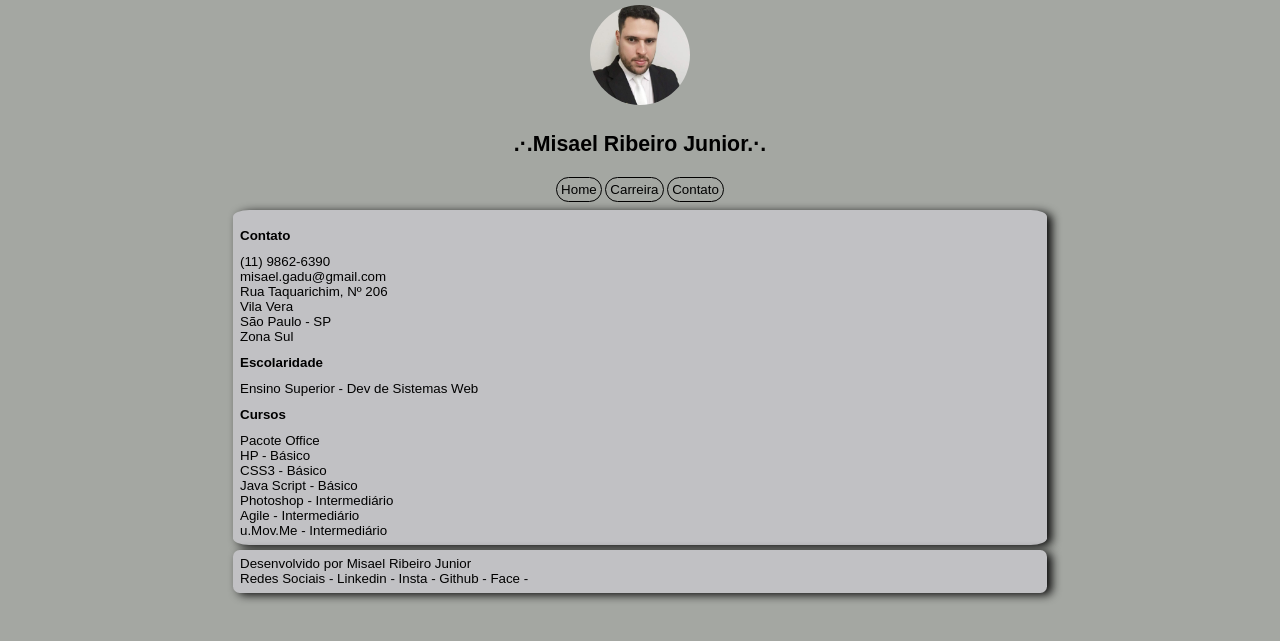
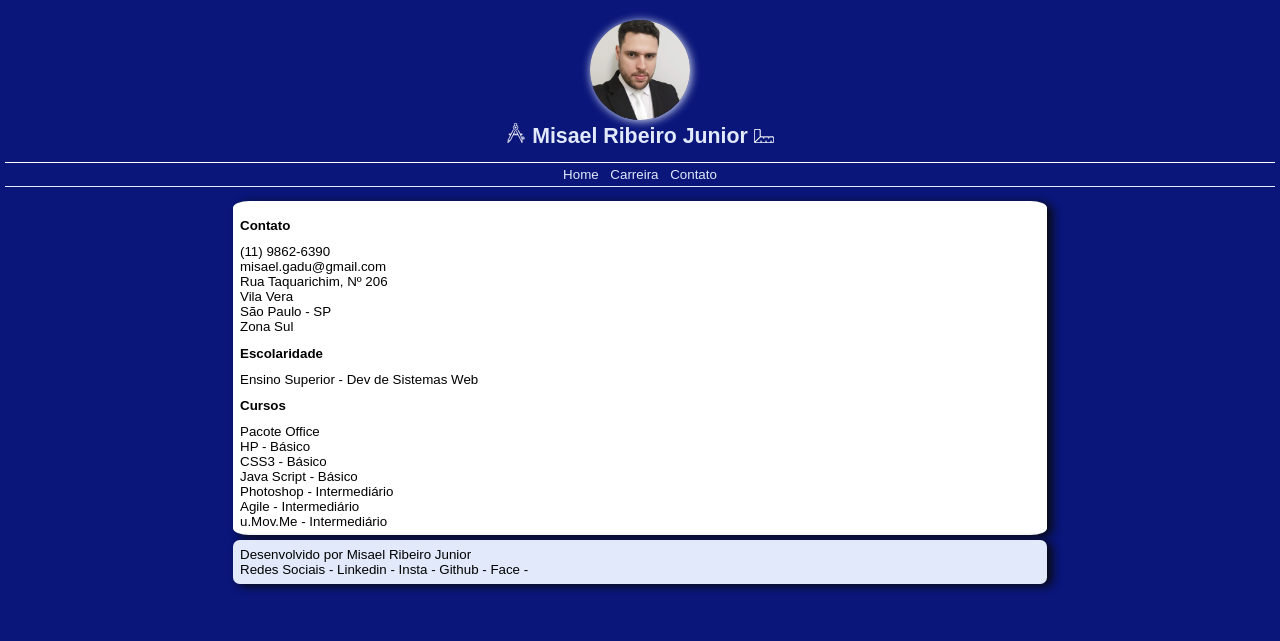
Before and after one commit to misaelrib/projetos, a PHP site: the page made by Curriculo online/info.html in a window 1280 px wide. Shown: the top 641 px of the page. Run offline with PHP 8.4, Linux system fonts and the light colour scheme.

Commit message:
Alterações
Mudanças no menu, add paleta de cores e outras mudanças

```diff
--- a/Curriculo online/index.html
+++ b/Curriculo online/index.html
@@ -5,13 +5,13 @@
 	<meta http-equiv="X-UA-Compatible" content="IE=edge">
 	<meta name="viewport" content="width=device-width, initial-scale=1.0">
 	<link rel="stylesheet" href="style.css">
-	<title>.·. Misael Ribeiro Junior .·.</title>
+	<title>Misael Ribeiro Junior</title>
 </head>
 <body>
 
 <header>
 	<div class="foto_perfil"  ><img src="Imagens/foto_perfil.jpg" alt="" id="foto_perfil"></div>
-	<h1 class="nome">.·.Misael Ribeiro Junior.·.</h1>
+	<h1 class="nome"><img src="Imagens/compasso-de-desenho.png" alt=""> Misael Ribeiro Junior <img src="Imagens/esquadro.png" alt=""></h1>
 </header>
 
 <nav>
--- a/Curriculo online/info.html
+++ b/Curriculo online/info.html
@@ -11,17 +11,16 @@
 
 	<header>
 		<div class="foto_perfil"  ><img src="Imagens/foto_perfil.jpg" alt="" id="foto_perfil"></div>
-<h1 class="nome">.·.Misael Ribeiro Junior.·.</h1>
+		<h1 class="nome"><img src="Imagens/compasso-de-desenho.png" alt=""> Misael Ribeiro Junior <img src="Imagens/esquadro.png" alt=""></h1>
+	</header>
 
 	<nav>
 		<ul id="menu">
 		<li> <a href="index.html" rel="noopener noreferrer">Home</a></li>
 		<li> <a href="carreira.html" rel="noopener noreferrer">Carreira</a> </li>
-	<li> <a href="info.html" rel="noopener noreferrer">Contato</a></ul></li>
+		<li> <a href="info.html" rel="noopener noreferrer">Contato</a></li>
 		</ul>
 	</nav>
-
-</header>
 <main>
 	<h2>Contato</h2>
 	<p> (11) 9862-6390</p>
--- a/Curriculo online/style.css
+++ b/Curriculo online/style.css
@@ -1,3 +1,13 @@
+
+:root{
+ --cor01: #0A167A;
+ --cor02: #0E1EAD;
+ --cor03: #142BFA;
+ --cor04: #BCC1CC;
+ --cor05: #E1E9FA;
+ --cor06: #ffffff;
+}
+
 * {
 	font-family:Arial, Helvetica, sans-serif;
 	font-size: 10pt;
@@ -11,13 +21,15 @@ p {
 h1.nome {
 	text-align: center;
 	font-size: 1.6em;
-	padding: 10px;
-	border-image-slice: url('');
+	padding: 0px;
+	color: var(--cor05);
+	margin: 0%;
+
 
 }
 
 body {
-	background-color: rgb(164, 167, 162);
+	background-color:var(--cor01);
 	margin: 5px;
 }
 
@@ -26,6 +38,8 @@ body {
 	height: 100px;
 	border-radius: 50%;
 	margin: auto;
+	margin-top: 15px;
+	box-shadow: 1px 1px 10px var(--cor05);
 }
 
 div.foto_perfil {
@@ -35,46 +49,38 @@ div.foto_perfil {
 
 #menu {
 	list-style: none;
-	padding: 0%;
+	padding: 0.3em;
 	text-align: center;
+	border-top: 1px solid #ffffff;
+	border-bottom: 1px solid #E1E9FA;
 
 }
 #menu li {
  display: inline;
-
-
-
 }
 
 #menu li a {
-	color: rgb(0, 0, 0);
+	color: var(--cor05);
 	text-decoration: none;
 	padding: 0.3em;
-	border: 0.5px solid black;
-	border-radius: 50pt;
-
 }
 
 #menu li a:hover{
-	color: black;
-	background-color: rgb(105, 105, 107);
+	color: var(--cor05);
+	box-shadow: 0px 3px 2px var(--cor05);
 	text-decoration: none;
-	padding: 0.5em;
 	transition: 1s;
 }
 
 main {
-	background-color: rgb(193, 193, 196);
+	background-color:var(--cor06);
 	padding: 0.5em;
 	box-shadow: 5px 2px 10px rgb(10, 10, 10);
 	border-radius: 2%;
 	margin: auto;
 	min-width: 280px ;
 	max-width: 800px ;
-
-
 }
-
 
 li {
  list-style-type: none;
@@ -82,7 +88,7 @@ li {
 }
 
 footer {
-	background-color: rgb(193, 193, 196);
+	background-color:var(--cor05);
 	padding: 0.5em;
 	box-shadow: 5px 2px 10px rgb(10, 10, 10);
 	border-radius:5pt;
```
Also changed, not shown: Curriculo online/carreira.html (+5 -4 lines), Curriculo online/Imagens/compasso-de-desenho.png (added), Curriculo online/Imagens/esquadro.png (added), Curriculo online/Imagens/god.png (added), Curriculo online/Imagens/regua-triangular.png (added). Lines whose indentation alone changed are shown as unchanged.
